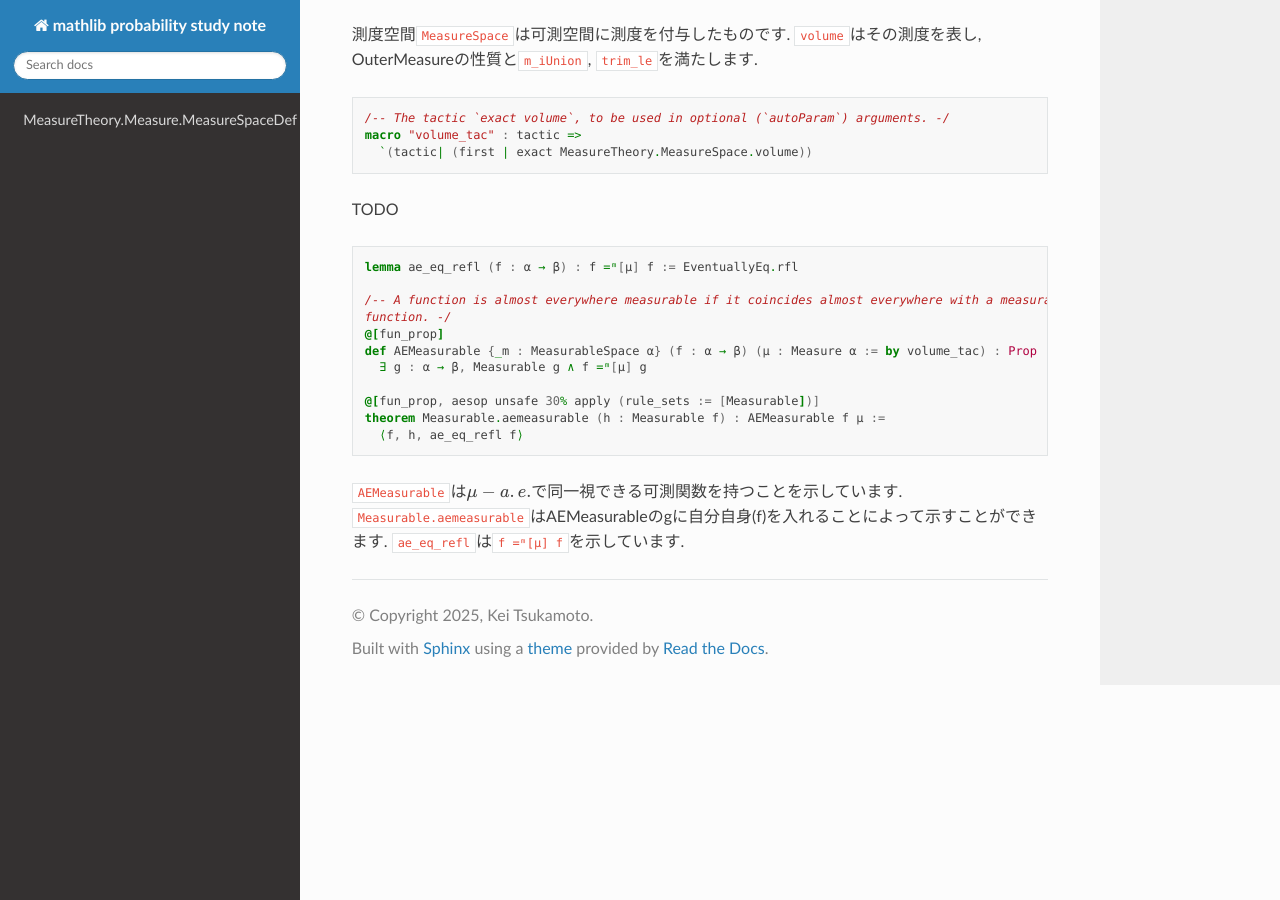
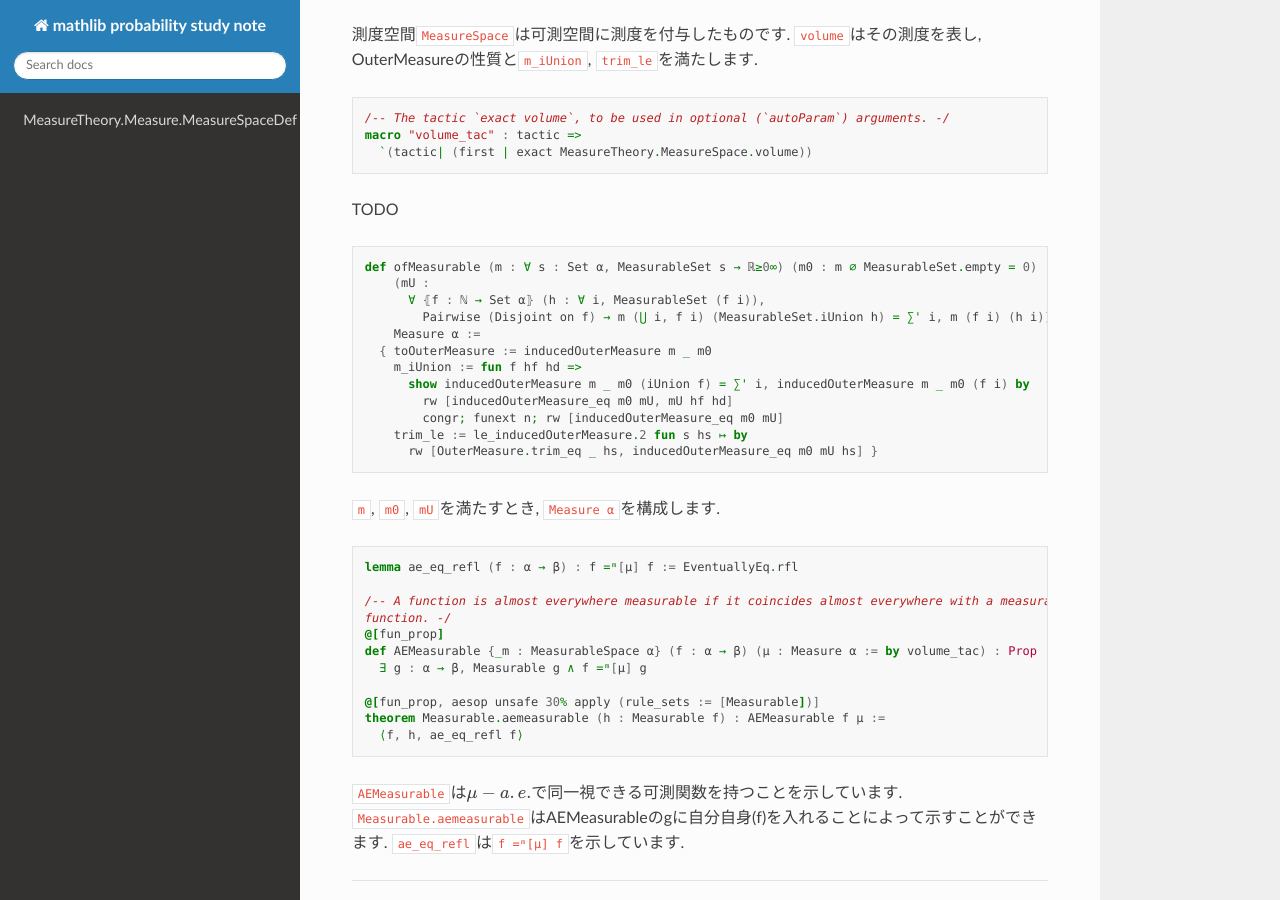
Before and after one commit to auto-res/mathlib_probability_study_note, a Sphinx documentation site: the page built from docs/source/MeasureTheory/Measure/MeasureSpaceDef.md, in a window 1280 px wide and 900 px high, scrolled down 773 px. Built offline with Sphinx 7.4.7 and the Read the Docs theme 3.1.0, drawn with Linux system fonts in a browser that asks for light colours.

````diff
--- a/docs/source/MeasureTheory/Measure/MeasureSpaceDef.md
+++ b/docs/source/MeasureTheory/Measure/MeasureSpaceDef.md
@@ -39,6 +39,22 @@ macro "volume_tac" : tactic =>
 TODO
 
 ``` lean4
+def ofMeasurable (m : ∀ s : Set α, MeasurableSet s → ℝ≥0∞) (m0 : m ∅ MeasurableSet.empty = 0)
+    (mU :
+      ∀ ⦃f : ℕ → Set α⦄ (h : ∀ i, MeasurableSet (f i)),
+        Pairwise (Disjoint on f) → m (⋃ i, f i) (MeasurableSet.iUnion h) = ∑' i, m (f i) (h i)) :
+    Measure α :=
+  { toOuterMeasure := inducedOuterMeasure m _ m0
+    m_iUnion := fun f hf hd =>
+      show inducedOuterMeasure m _ m0 (iUnion f) = ∑' i, inducedOuterMeasure m _ m0 (f i) by
+        rw [inducedOuterMeasure_eq m0 mU, mU hf hd]
+        congr; funext n; rw [inducedOuterMeasure_eq m0 mU]
+    trim_le := le_inducedOuterMeasure.2 fun s hs ↦ by
+      rw [OuterMeasure.trim_eq _ hs, inducedOuterMeasure_eq m0 mU hs] }
+```
+`m`, `m0`, `mU`を満たすとき, `Measure α`を構成します.
+
+``` lean4
 lemma ae_eq_refl (f : α → β) : f =ᵐ[μ] f := EventuallyEq.rfl
 
 /-- A function is almost everywhere measurable if it coincides almost everywhere with a measurable
````
Also changed, not shown: docs/source/MeasureTheory/Measure/GiryMonad.md (added, +52 -0 lines), docs/source/ProbabilityTheory/Independence/Basic.md (+1 -1 lines), docs/source/index.md (+14 -0 lines), docs/source/plan.md (+2 -3 lines), docs/source/ProbabilityTheory/Moments/SubGaussian.md (deleted).
